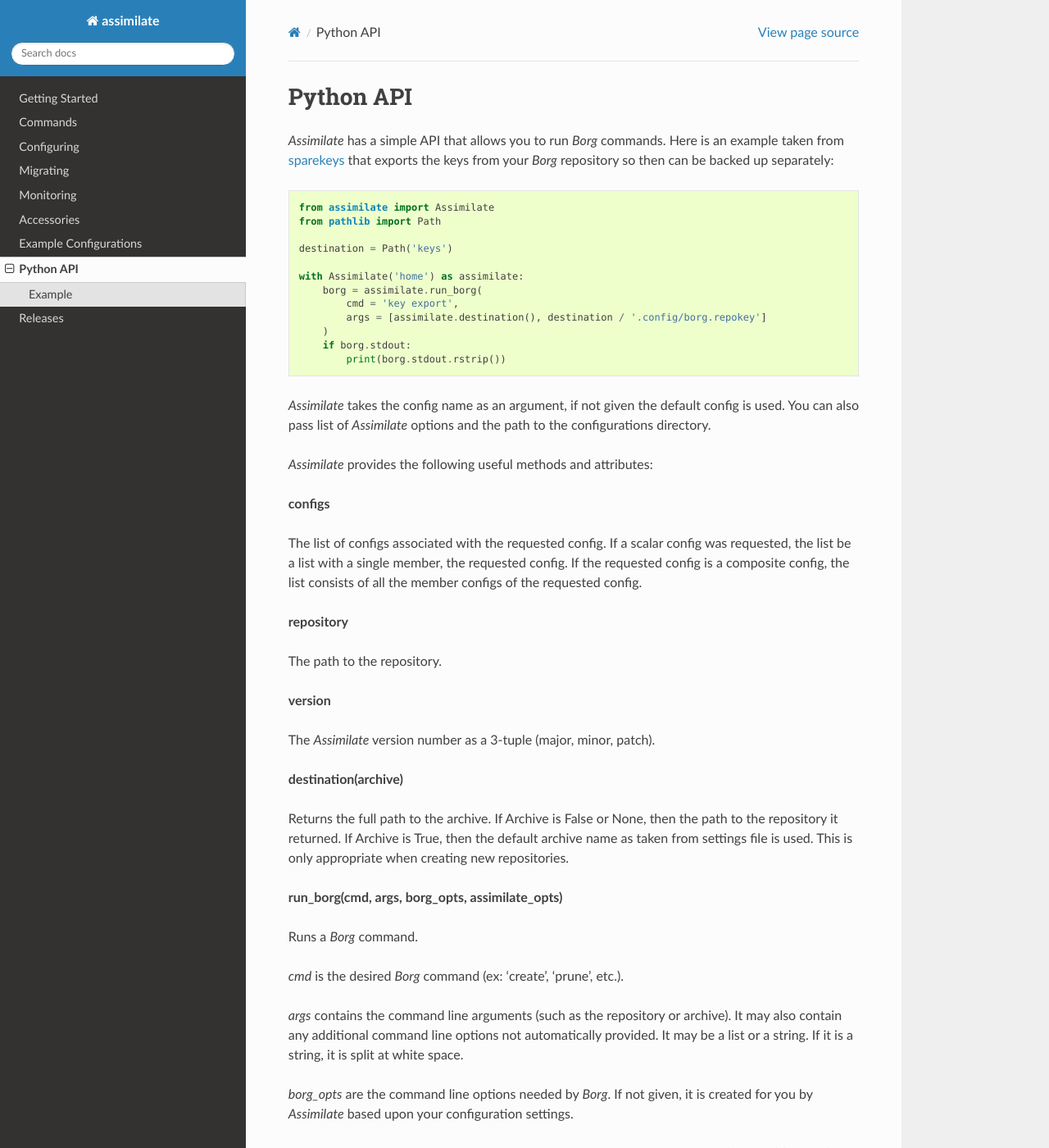
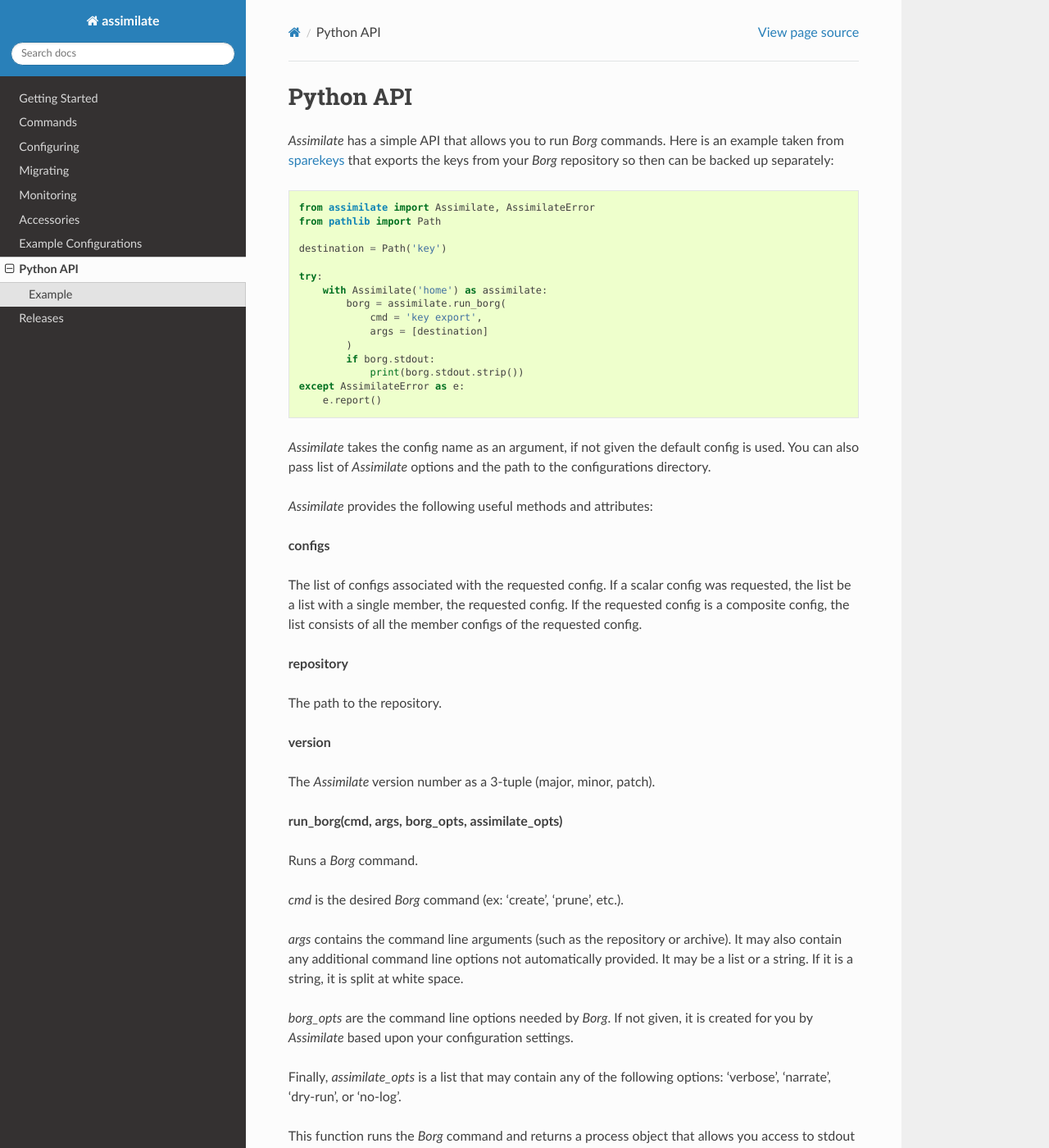
Before and after one commit to KenKundert/assimilate, a Sphinx documentation site: the page built from doc/api.rst, in a window 1280 px wide and 1400 px high. Shown: the whole window at 82% size. Built offline with Sphinx 7.4.7 and the Read the Docs theme 3.1.0, drawn with Linux system fonts in a browser that asks for light colours.

Commit message:
Fix issues in api
1. Add AssimilateError to symbols that are available for import
2. Assure settings files are read from API and can contain settings for overdue and hooks

```diff
--- a/assimilate/__init__.py
+++ b/assimilate/__init__.py
@@ -1,4 +1,4 @@
 __version__ = "0.0a0"
 __released__ = "2024-12-08"
 
-from .assimilate import Assimilate
+from .assimilate import Assimilate, Error as AssimilateError
--- a/doc/api.rst
+++ b/doc/api.rst
@@ -12,18 +12,21 @@
 
 .. code-block:: python
 
-    from assimilate import Assimilate
+    from assimilate import Assimilate, AssimilateError
     from pathlib import Path
 
-    destination = Path('keys')
+    destination = Path('key')
 
-    with Assimilate('home') as assimilate:
-        borg = assimilate.run_borg(
-            cmd = 'key export',
-            args = [assimilate.destination(), destination / '.config/borg.repokey']
-        )
-        if borg.stdout:
-            print(borg.stdout.rstrip())
+    try:
+        with Assimilate('home') as assimilate:
+            borg = assimilate.run_borg(
+                cmd = 'key export',
+                args = [destination]
+            )
+            if borg.stdout:
+                print(borg.stdout.strip())
+    except AssimilateError as e:
+        e.report()
 
 *Assimilate* takes the config name as an argument, if not given the default
 config is used.  You can also pass list of *Assimilate* options and the path to
@@ -48,14 +51,6 @@
 **version**
 
 The *Assimilate* version number as a 3-tuple (major, minor, patch).
-
-
-**destination(archive)**
-
-Returns the full path to the archive. If Archive is False or None, then the path
-to the repository it returned. If Archive is True, then the default archive name
-as taken from settings file is used. This is only appropriate when creating new
-repositories.
 
 
 **run_borg(cmd, args, borg_opts, assimilate_opts)**
--- a/pyproject.toml
+++ b/pyproject.toml
@@ -53,4 +53,5 @@
 
 [tool.ruff.lint.per-file-ignores]
 "assimilate/__init__.py" = ["F401"]
+"assimilate/assimilate.py" = ["F401"]
 "assimilate/utilities.py" = ["F401"]
```
Also changed, not shown: 3 other files.
